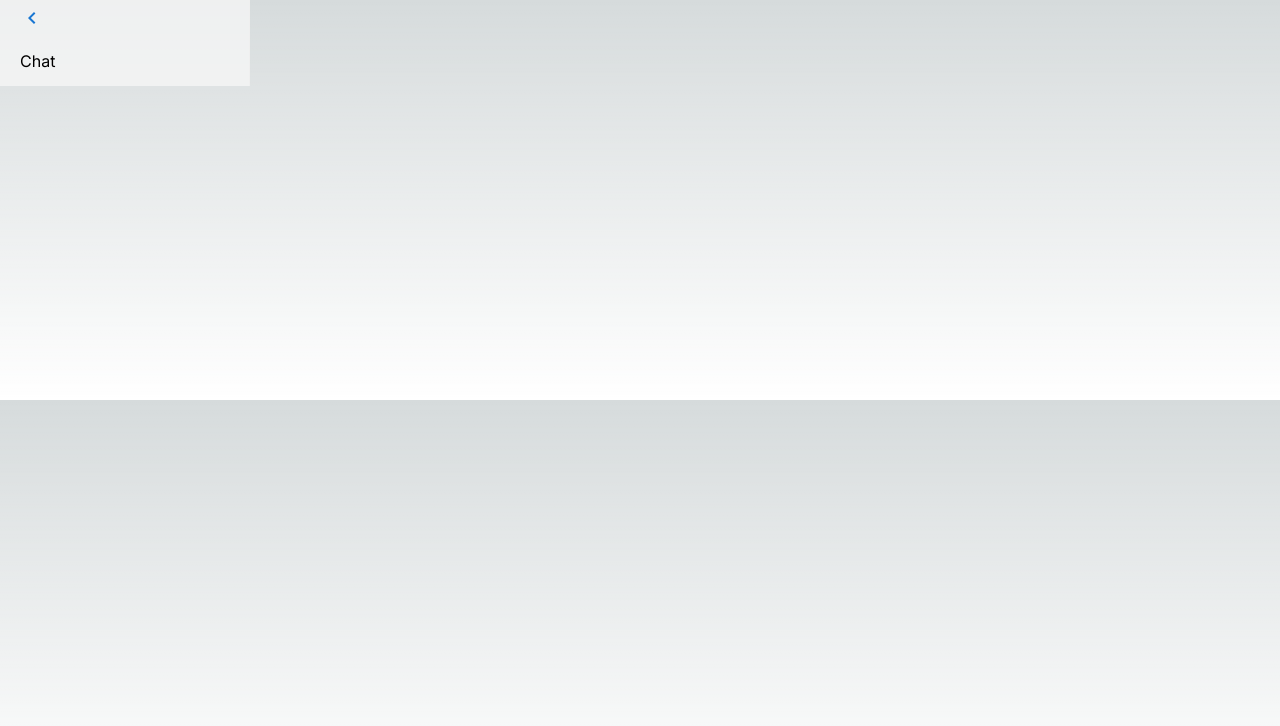
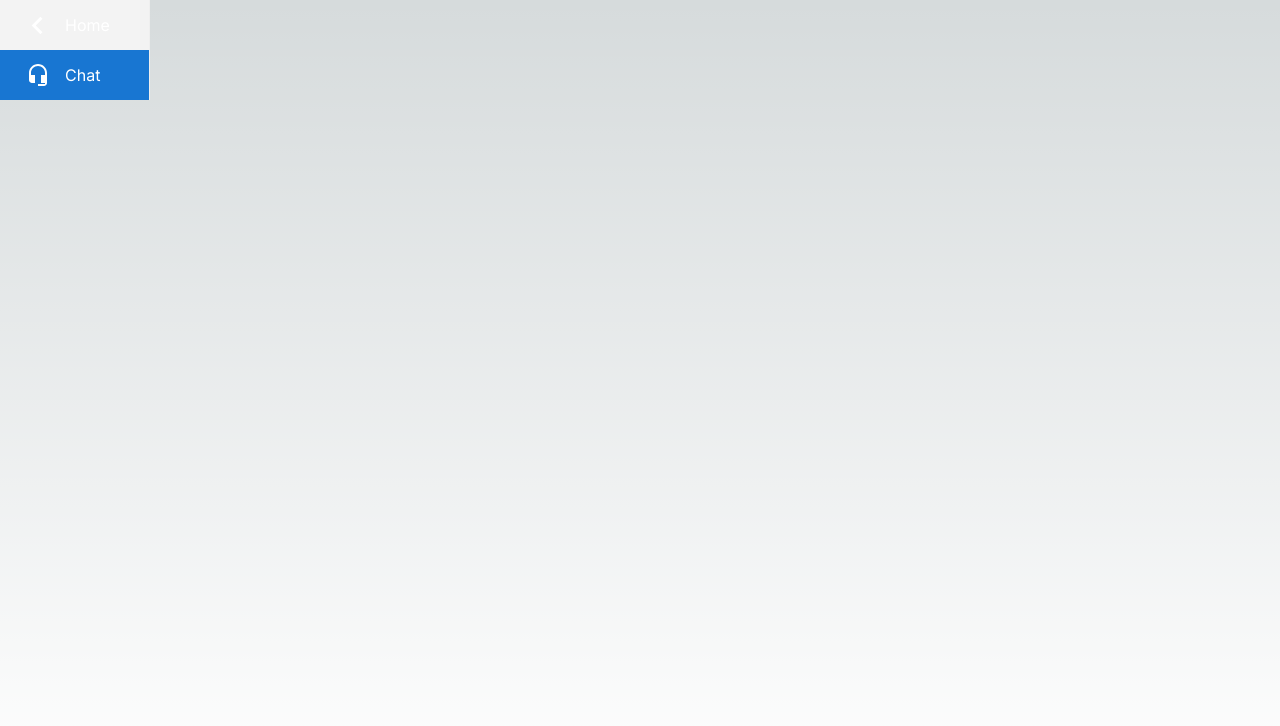
Before and after one commit to williamjiang26/NYUSH_rmp_agent, a Next.js app: page /components/Sidebar in a window 1280 px wide. Shown: the top 726 px of the page. Built offline with nearby package versions, Linux system fonts and the light colour scheme.

Commit message:
styled sidebar

```diff
--- a/app/components/Sidebar/page.js
+++ b/app/components/Sidebar/page.js
@@ -1,20 +1,42 @@
-'use client'
+"use client";
 import { Box, Button } from "@mui/material";
 import { Sidebar, Menu, MenuItem, SubMenu } from "react-pro-sidebar";
 import { useState } from "react";
 import KeyboardArrowRightIcon from "@mui/icons-material/KeyboardArrowRight";
 import KeyboardArrowLeftIcon from "@mui/icons-material/KeyboardArrowLeft";
+import HeadsetMicIcon from "@mui/icons-material/HeadsetMic";
 
 const ProSidebar = () => {
   const [collapsed, setCollapsed] = useState(false);
   return (
-    <Box sx={{ height: "100%", minHeight: "400px" }}>
-      <Sidebar collapsed={collapsed} collapsedWidth="80px" color="primary">
-        <Button className="sb-button" onClick={() => setCollapsed(!collapsed)}>
-          {collapsed ? <KeyboardArrowRightIcon /> : <KeyboardArrowLeftIcon />}
-        </Button>
-        <Menu>
-          <MenuItem href="/chat">Chat</MenuItem>
+    <Box sx={{ height: "100vh", backgroundColor: "#" }}>
+      <Sidebar collapsed={collapsed} collapsedWidth="80px" width="150px" backgroundColor= "#1876D2">
+        <Menu
+          menuItemStyles={{
+            button: ({active, disabled }) => {
+              // only apply styles on first level elements of the tree
+                return {
+                  color: disabled ? "#1876D2" : "#ffffff",
+                  backgroundColor: active ? "#1876D2" : undefined,
+                };
+            },
+          }}
+        >
+          <MenuItem
+            onClick={() => setCollapsed(!collapsed)}
+            icon={
+              collapsed ? (
+                <KeyboardArrowRightIcon fontSize="large" />
+              ) : (
+                <KeyboardArrowLeftIcon fontSize="large" />
+              )
+            }
+          >
+            Home
+          </MenuItem>
+          <MenuItem href="/chat" icon={<HeadsetMicIcon />}>
+            Chat
+          </MenuItem>
         </Menu>
       </Sidebar>
     </Box>
```
Also changed, not shown: app/chat/page.js (+5 -3 lines).
